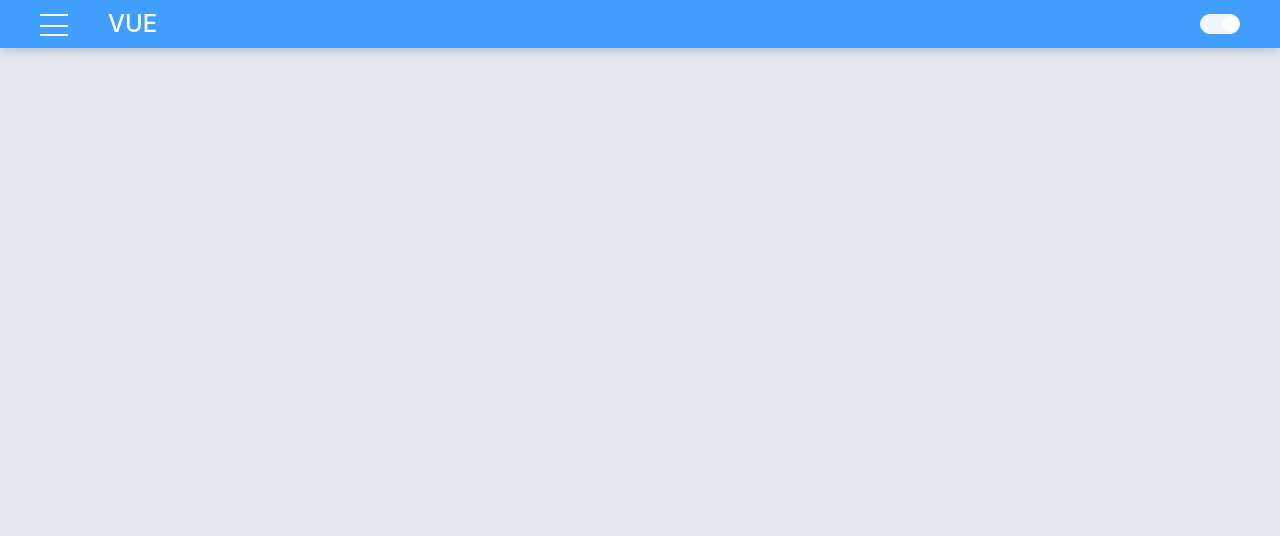
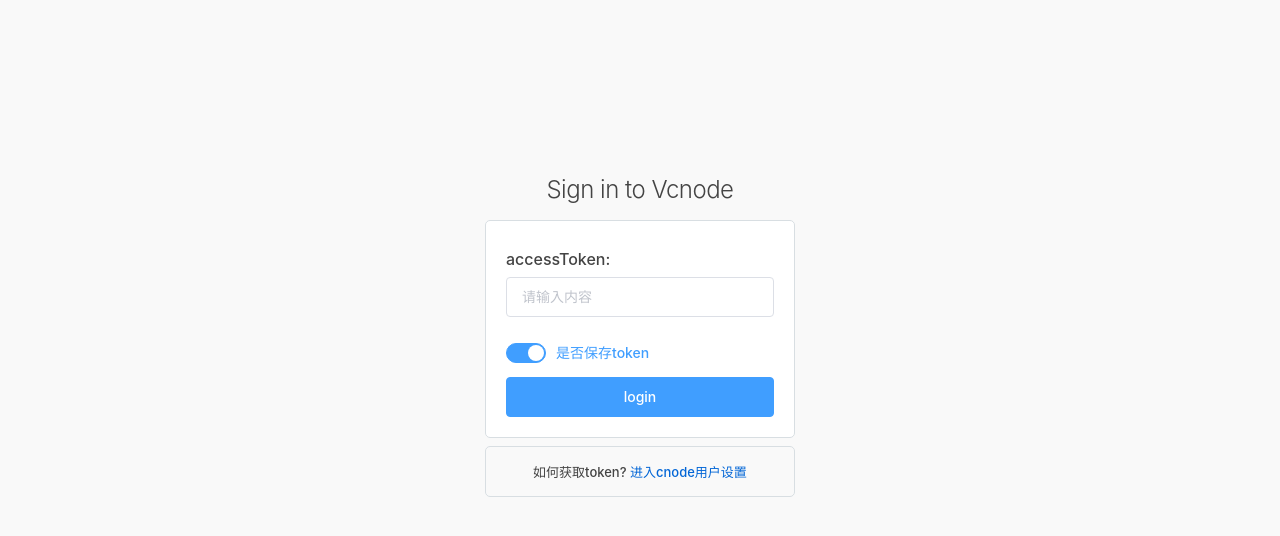
Before and after one commit to liwwww/vcnode, a Vue app: page /login in a window 1280 px wide. Shown: the top 536 px of the page. Built offline with nearby package versions, Linux system fonts and the light colour scheme.

Commit message:
add login page

```diff
--- a/src/App.vue
+++ b/src/App.vue
@@ -1,6 +1,5 @@
 <template>
   <div>
-    <v-header></v-header>
     <router-view></router-view>
   </div>
 </template>
--- a/src/commons/style/base.css
+++ b/src/commons/style/base.css
@@ -1,7 +1,7 @@
 body {
     font-family: -apple-system, BlinkMacSystemFont, "Segoe UI", Roboto, Helvetica, Arial, sans-serif, "Apple Color Emoji", "Segoe UI Emoji", "Segoe UI Symbol";
     /*font-family: Segoe UI,\\5FAE\8F6F\96C5\9ED1,Tahoma,Geneva,Verdana,sans-serif;*/
-    background-color: #E4E7ED;
+    background-color: #f9f9f9; /*#E4E7ED*/
     font-weight: 500;
     color: #444;
 }
@@ -56,17 +56,6 @@
     border-radius: 4px;
 }
 
-.el-switch__button {
-    width: 28px !important;
-    height: 28px !important;
-    left: -5px !important;
-    top: -5px !important;
-    background-image: url(../img/pin.png) !important;
-    background-repeat: no-repeat;
-    background-size: 100% 100%;
-    background-color: rgba(0, 0, 0, 0) !important;
-}
-
 .content-main img {
     display: block;
     margin: 0 auto;
--- a/src/components/header.vue
+++ b/src/components/header.vue
@@ -1,20 +1,23 @@
 <template>
   <header>
     <div class="menu-top">
-      <div class="menu-icon" @click="menuCtrl"><i></i></div><span class="menu-text">VUE</span>
+      <div class="menu-icon" @click="menuCtrl">
+        <i></i>
+      </div>
+      <span class="menu-text">VUE</span>
       <el-switch v-model="value2" active-color="#F2F6FC" inactive-color="#67C23A"></el-switch>
     </div>
-      <transition name="slide-fade-mask" >
+    <transition name="slide-fade-mask">
       <div class="menu-mask" @click="menuCtrl" v-show="menuClick"></div>
     </transition>
     <transition name="slide-fade-menu">
       <el-col :span="16" v-show="menuClick">
-          <el-menu router default-active="1" class="menu-vertical" background-color="#fff" text-color="#000" active-text-color="#000" >
+        <el-menu router default-active="1" class="menu-vertical" background-color="#fff" text-color="#000" active-text-color="#000">
           <div class="menu-header">
             <img calss="menu-avatar" src="./user.png" style="width='80px',height='80px'" />
             <span class="menu-username">{{ username }}</span>
           </div>
-            <el-menu-item v-for="tabs in tab" index = 0 :key="tabs.name" :route="{path: '/'+ tabs.page}" @click="menuCtrl">
+          <el-menu-item v-for="tabs in tab" index=0 :key="tabs.name" :route="{path: '/'+ tabs.page}" @click="menuCtrl">
             <i class="el-icon-tickets"></i>
             <span slot="title">{{ tabs.name }}</span>
           </el-menu-item>
@@ -46,7 +49,7 @@
 };
 </script>
 
-<style scoped lang="less">
+<style lang="less">
 @import "../commons/style/mixin.less";
 @import "../commons/style/animation.less";
 .el-col {
@@ -71,14 +74,25 @@
   line-height: 48px;
   left: 0;
   top: 0;
-  .mixin-screen-sm({
+  .el-switch__button {
+    width: 28px !important;
+    height: 28px !important;
+    left: -5px !important;
+    top: -5px !important;
+    background-image: url(../commons/img/pin.png) !important;
+    background-repeat: no-repeat;
+    background-size: 100% 100%;
+    background-color: rgba(0, 0, 0, 0) !important;
+  }
+  .mixin-screen-sm( {
     padding: 0 10px !important;
-   });
+  }
+  );
   padding: 0 40px;
   box-sizing: border-box;
   background-color: #409EFF;
   overflow: hidden;
-  box-shadow: 0 1px 12px rgba(0,0,0,.22);
+  box-shadow: 0 1px 12px rgba(0, 0, 0, .22);
   z-index: 100;
   .menu-icon {
     position: relative;
@@ -96,10 +110,10 @@
       vertical-align: middle;
       background-color: #fff;
       &:after {
-        .mixin-border-line(#fff,2px,auto,0);
+        .mixin-border-line(#fff, 2px, auto, 0);
       }
       &:before {
-        .mixin-border-line(#fff,2px,2px,auto);
+        .mixin-border-line(#fff, 2px, 2px, auto);
       }
     }
   }
@@ -133,7 +147,7 @@
     box-sizing: border-box;
   }
   &:after {
-    .mixin-border-line( #666,1px,inherit,0);
+    .mixin-border-line( #666, 1px, inherit, 0);
   }
 }
 
--- a/src/config/storage.js
+++ b/src/config/storage.js
@@ -0,0 +1,5 @@
+export default  veStore = {
+    get(name) {
+
+    }
+}
--- a/src/main.js
+++ b/src/main.js
@@ -4,7 +4,7 @@
 import App from './App'
 import router from './router'
 
-import {Menu, MenuItem, Row, Submenu, Col, MenuItemGroup, Switch, Input, Button, Radio, RadioGroup, RadioButton, Form, FormItem} from 'element-ui'
+import {Menu, MenuItem, Row, Submenu, Col, MenuItemGroup, Switch, Input, Button, Radio, RadioGroup, RadioButton, Form, FormItem, Table, Loading} from 'element-ui'
 
 Vue.use(Menu);
 Vue.use(MenuItem);
@@ -20,6 +20,10 @@
 Vue.use(RadioButton);
 Vue.use(Form);
 Vue.use(FormItem);
+/*Vue.use(Table);
+Vue.use(Loading.directive);
+
+Vue.prototype.$loading = Loading.service;*/
 
 Vue.config.productionTip = false
 
--- a/src/page/create/create.vue
+++ b/src/page/create/create.vue
@@ -7,8 +7,8 @@
                         <el-input placeholder="请输入标题" clearable></el-input>
                     </el-form-item>
                     <el-form-item label="板块">
-                        <el-radio-group v-model="radio3">
-                        <el-radio-button v-for="tabs in tab" v-if="tabs.tab" :key="tabs.name" :label="tabs.name"></el-radio-button>
+                        <el-radio-group v-model="radio">
+                        <el-radio-button v-for="tabs in tab" v-if="tabs.tab" :key="tabs.tab" :label="tabs.name"></el-radio-button>
                     </el-radio-group>
                     </el-form-item>
                     <el-form-item label="正文">
@@ -31,13 +31,14 @@
     data() {
         return {
             tab: [],
-            radio3: '分享',
+            radio: '问答',
+            releaseTab: '',
             content: '',                                    // markdown编辑器内容
             configs: {                                    // markdown编辑器配置参数
                 status: false,                            // 禁用底部状态栏
                 initialValue: '请输入要编辑的内容....',                // 设置初始值
                 renderingConfig: {
-                    codeSyntaxHighlighting: true,        // 开启代码高亮
+                    codeSyntaxHighlighting: false,        // 开启代码高亮
                     highlightingTheme: 'atom-one-light' // 自定义代码高亮主题
                 }
             }
@@ -65,7 +66,6 @@
     });
     padding: 60px;
     box-sizing: border-box;
-    .create-editor {}
 }
 .editor-toolbar {
     .mixin-screen-sm({
--- a/src/page/index/index.vue
+++ b/src/page/index/index.vue
@@ -1,5 +1,6 @@
 <template>
     <div>
+        <v-header></v-header>
         <v-content>
             <div class="main-today">
                 <el-row class="list" v-for="(nav, index) in list" :key="nav.index">
@@ -22,7 +23,7 @@
                 </el-row>
             </div>
         </v-content>
-        <v-release><router-link :to="{ path: '/create' }"><div class="release-btn"></div></router-link></v-release>
+        <v-release><router-link :to="{ path: '/create', query: {tab: pageTab} }"><div class="release-btn"></div></router-link></v-release>
     </div>
 </template>
 
@@ -43,6 +44,7 @@
     watch: {
         '$route'(to, from) {
             this.getTopicsData(this.$route.params.page);
+            this.pageTab = this.$route.params.page;
         }
     },
     created() {
@@ -88,7 +90,7 @@
         background-color: #fff;
         overflow: hidden;
         &:hover {
-            background-color: #f5f5f5;
+            background-color: #eff3f6; /*#f5f5f5*/
         }
         .list-avatar {
             float: left;
--- /dev/null
+++ b/src/page/login/login.vue
@@ -0,0 +1,94 @@
+<template>
+    <div class="login">
+        <div class="header-text">
+            <h1>Sign in to Vcnode</h1>
+        </div>
+        <div class="login-form">
+            <div class="header-logo">
+                <i></i>
+            </div>
+            <div class="login-row token-input">
+                <a>accessToken:</a>
+                <el-input class="login-row" placeholder="请输入内容" clearable></el-input>
+            </div>
+            <div class="login-row login-remember">
+                <el-switch v-model="value2" active-text="是否保存token">
+                </el-switch>
+            </div>
+            <div class="login-btn">
+                <router-link :to="{ path: '/'}">
+                    <el-button type="primary"> login</el-button>
+                </router-link>
+            </div>
+        </div>
+        <p class="login-row login-create">
+            如何获取token?
+            <a href="https://cnodejs.org/setting">进入cnode用户设置</a>
+        </p>
+    </div>
+</template>
+
+<script>
+export default {
+    data() {
+        return {
+            value1: true,
+            value2: true
+        }
+    }
+}
+</script>
+
+<style scoped lang="less">
+.login-row {
+    margin-top: 8px;
+    margin-bottom: 12px;
+}
+
+.login {
+    position: absolute;
+    left: 0;
+    right: 0;
+    top: 20%;
+    width: 310px;
+    margin: 0 auto;
+    box-sizing: border-box;
+    overflow: hidden;
+    button {
+        width: 100%;
+    }
+    .header-text {
+        text-align: center;
+        h1 {
+            font-size: 24px;
+            font-weight: 300;
+            letter-spacing: -0.5px;
+        }
+    }
+    .login-form {
+        border: 1px solid #d8dee2;
+        background-color: #fff;
+        border-radius: 5px;
+        padding: 20px;
+        box-sizing: border-box;
+    }
+    .login-remember {
+        height: 24px;
+        line-height: 24px;
+        .el-switch {
+            float: left;
+        }
+    }
+    .login-create {
+        padding: 15px 20px;
+        text-align: center;
+        border: 1px solid #d8dee2;
+        border-radius: 5px;
+        font-size: 13px;
+        a {
+            color: #0366d6;
+            text-decoration: none;
+        }
+    }
+}
+</style>
--- a/src/page/topic/detail.vue
+++ b/src/page/topic/detail.vue
@@ -1,5 +1,6 @@
 <template>
     <div>
+        <v-header></v-header>
         <v-content>
             <div class="content shadow-box">
                 <div class="content-menu">
--- a/src/router/index.js
+++ b/src/router/index.js
@@ -5,6 +5,7 @@
 import index from '../page/index/index'
 import detail from '../page/topic/detail'
 import create from '../page/create/create'
+import login from '../page/login/login'
 
 Vue.use(Router)
 
@@ -27,6 +28,10 @@
         { path: '/index/:page', name: 'index', component: index },
         { path: '/create', component: create}
       ]
+    },
+    {
+      path: '/login',
+      component: login
     }
   ]
 })
```
Also changed, not shown: src/page/signout/signout.vue (added), 9 other files (tests, documents, lock files or other folders). Lines whose indentation alone changed are shown as unchanged.
